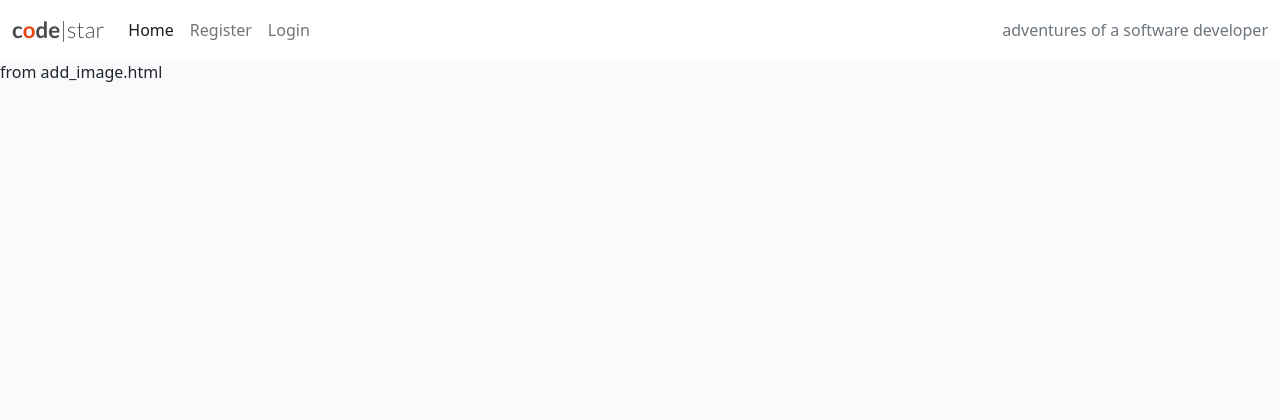
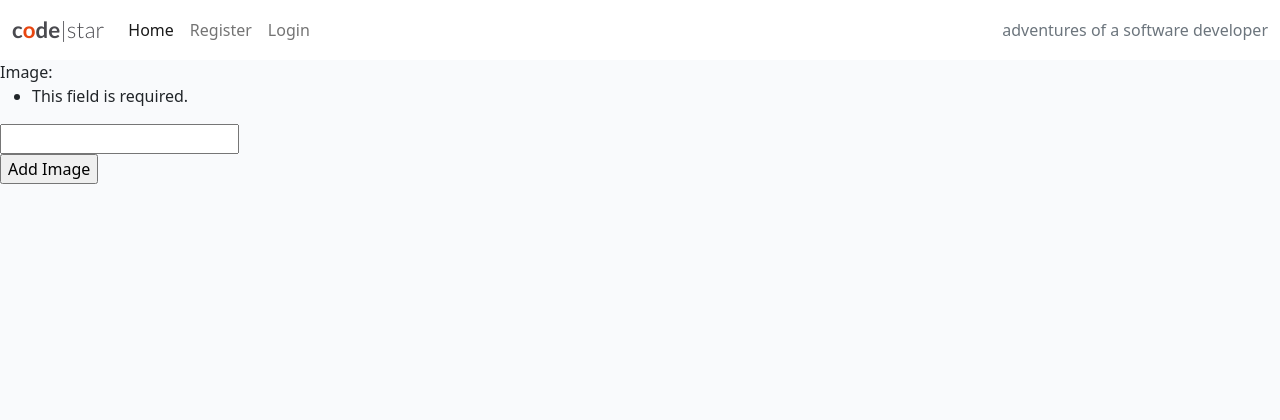
Before and after one commit to mjjstockman/setlist-sharer-new, a Django app: page /add-image/ in a window 1280 px wide. Shown: the top 420 px of the page. Run offline with Django 3.2, Linux system fonts and the light colour scheme.

Commit message:
User can select an image to upload

```diff
--- /dev/null
+++ b/addimage/forms.py
@@ -0,0 +1,8 @@
+from django import forms
+from home.models import Gig
+
+
+class AddImageForm(forms.ModelForm):
+    class Meta:
+        model = Gig
+        fields = ['featured_image']
--- a/addimage/templates/addimage/add_image.html
+++ b/addimage/templates/addimage/add_image.html
@@ -2,6 +2,17 @@
 
 {% block content %}
 
- from add_image.html
+{% load cloudinary %}
+<form method="post" enctype="multipart/form-data">
+    {% csrf_token %}
+    {{ form }}
+
+    <div>
+        <input type="submit" value="Add Image">
+    </div>
+</form>
+
+
+<!-- {{ form }} -->
 
 {% endblock %}
--- a/addimage/views.py
+++ b/addimage/views.py
@@ -1,5 +1,20 @@
-from django.shortcuts import render
+from django.shortcuts import render, redirect
+from .forms import AddImageForm
+from cloudinary.forms import cl_init_js_callbacks
+
+
+
 
 # Create your views here.
 def add_image(request):
-    return render(request, 'addimage/add_image.html')
+    form = AddImageForm(request.POST, request.FILES)
+    if request.method == 'POST':
+        # form = AddImageForm(request.POST, request.FILES)
+        if form.is_valid():
+            form.save()
+            return redirect('index')
+
+    # form = AddImageForm()
+    context = {'form': form}
+
+    return render(request, 'addimage/add_image.html', context)
```
Also changed, not shown: db.sqlite3.
